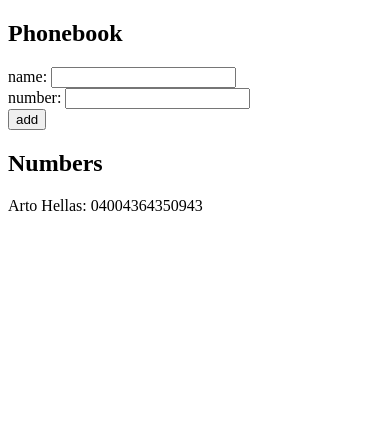
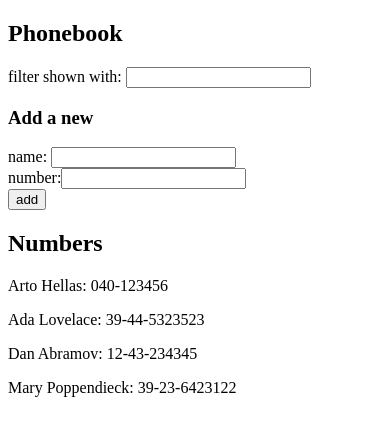
Before and after one commit to kristinamacekovic/fullstackopen, a React (Create React App) app in the folder part2/part2-2-phonebook/: page / in a window 390 px wide. Shown: the top 436 px of the page. Built offline with nearby package versions, Linux system fonts and the light colour scheme.

Commit message:
phonebook step4&5

```diff
--- a/part2/part2-2-phonebook/src/App.js
+++ b/part2/part2-2-phonebook/src/App.js
@@ -1,10 +1,17 @@
 import React, { useState } from 'react'
 import { Numbers } from './components/Numbers'
+import { Form } from './components/Form'
+import { Filter } from './components/Filter'
 
 const App = () => {
   const [persons, setPersons] = useState([
-    { name: 'Arto Hellas', number: '04004364350943' }
+    { name: 'Arto Hellas', number: '040-123456' },
+    { name: 'Ada Lovelace', number: '39-44-5323523' },
+    { name: 'Dan Abramov', number: '12-43-234345' },
+    { name: 'Mary Poppendieck', number: '39-23-6423122' }
   ])
+  const [filteredPersons, setFilteredPersons] = useState(persons)
+  const [searchTerm, setSearchTerm] = useState('')
   const [newName, setNewName] = useState('')
   const [newNumber, setNewNumber] = useState('')
 
@@ -14,6 +21,14 @@ const App = () => {
 
   const handleNumberChange = event => {
     setNewNumber(event.target.value)
+  }
+
+  const handleSearch = event => {
+    setSearchTerm(event.target.value.toLowerCase())
+    let match = persons.filter(person => {
+      return person.name.toLowerCase().includes(searchTerm)
+    })
+    setFilteredPersons(match)
   }
 
   const addToPhonebook = event => {
@@ -43,18 +58,17 @@ const App = () => {
   return (
     <div>
       <h2>Phonebook</h2>
-      <form onSubmit={addToPhonebook}>
-        <div>
-          name: <input value={newName} onChange={handleNameChange} />
-        </div>
-        <div>
-          number: <input value={newNumber} onChange={handleNumberChange} />
-        </div>
-        <div>
-          <button type='submit'>add</button>
-        </div>
-      </form>
-      <Numbers persons={persons} />
+      <Filter handleSearch={handleSearch} />
+      <h3>Add a new</h3>
+      <Form
+        handleNameChange={handleNameChange}
+        handleNumberChange={handleNumberChange}
+        addToPhonebook={addToPhonebook}
+        newName={newName}
+        newNumber={newNumber}
+      />
+      <h2>Numbers</h2>
+      <Numbers persons={filteredPersons} />
     </div>
   )
 }
--- /dev/null
+++ b/part2/part2-2-phonebook/src/components/Filter.js
@@ -0,0 +1,9 @@
+import React from 'react'
+
+const Filter = props => (
+  <div>
+    filter shown with: <input type='text' onChange={props.handleSearch} />
+  </div>
+)
+
+export { Filter }
--- /dev/null
+++ b/part2/part2-2-phonebook/src/components/Form.js
@@ -0,0 +1,16 @@
+import React from 'react'
+const Form = props => (
+  <form onSubmit={props.addToPhonebook}>
+    <div>
+      name: <input value={props.newName} onChange={props.handleNameChange} />
+    </div>
+    <div>
+      number:
+      <input value={props.newNumber} onChange={props.handleNumberChange} />
+    </div>
+    <div>
+      <button type='submit'>add</button>
+    </div>
+  </form>
+)
+export { Form }
--- a/part2/part2-2-phonebook/src/components/Numbers.js
+++ b/part2/part2-2-phonebook/src/components/Numbers.js
@@ -3,7 +3,6 @@ import React from 'react'
 const Numbers = ({ persons }) => {
   return (
     <div>
-      <h2>Numbers</h2>
       {persons.map(person => (
         <div key={person.name}>
           <p>
```
